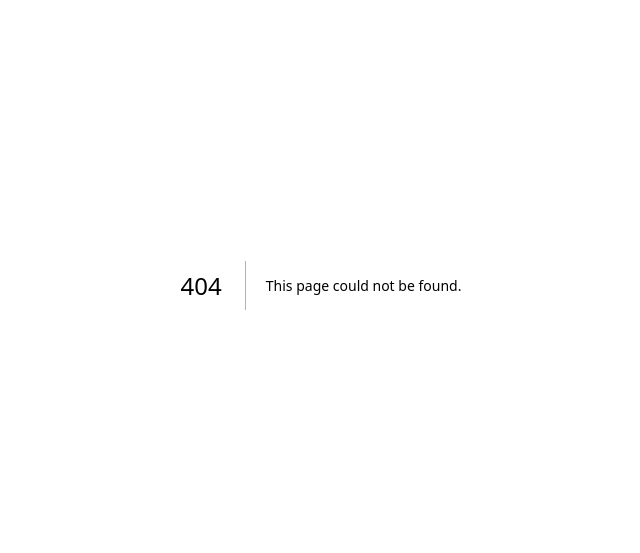
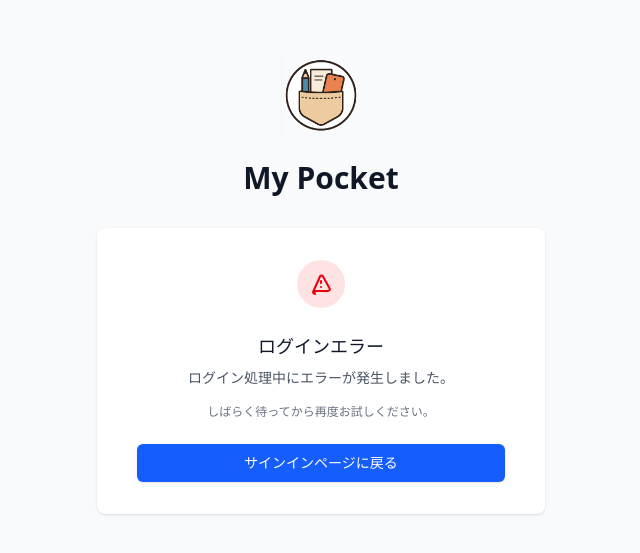
Before and after one commit to Yu62ballena/udemy-pocketLike, a Next.js app: page /auth/error in a window 1280 px wide. Before the commit this address had no page. Shown: the part 115-668 px from the top of the page, without its empty margins (319-959 px from the left). Built offline with nearby package versions, Linux system fonts and the light colour scheme.

Commit message:
認証機能の実装が完了

```diff
--- /dev/null
+++ b/app/auth/error/page.tsx
@@ -0,0 +1,117 @@
+"use client";
+
+import { useSearchParams } from "next/navigation";
+import Image from "next/image";
+import Link from "next/link";
+
+export default function AuthError() {
+  const searchParams = useSearchParams();
+  const error = searchParams.get("error");
+
+  // エラーの種類に応じてメッセージを変更
+  const getErrorMessage = (error: string | null) => {
+    switch (error) {
+      case "AccessDenied":
+        return {
+          title: "アクセスが拒否されました",
+          message:
+            "このアプリは許可されたメンバーのみ利用可能です。新規ユーザーの登録は受け付けておりません。",
+          detail: "許可されたメールアドレスでのみログインが可能です。",
+        };
+      case "OAuthAccountNotLinked":
+        return {
+          title: "アカウントがリンクされていません",
+          message: "このメールアドレスは既に別の方法で登録されています。",
+          detail: "管理者にお問い合わせください。",
+        };
+      default:
+        return {
+          title: "ログインエラー",
+          message: "ログイン処理中にエラーが発生しました。",
+          detail: "しばらく待ってから再度お試しください。",
+        };
+    }
+  };
+
+  const errorInfo = getErrorMessage(error);
+
+  return (
+    <div className="min-h-screen bg-gray-50 flex flex-col justify-center py-12 sm:px-6 lg:px-8">
+      <div className="sm:mx-auto sm:w-full sm:max-w-md">
+        <div className="relative h-20 w-20 mx-auto">
+          <Image
+            className="object-contain"
+            src="/pocket-icon.png"
+            alt="My Pocket Logo"
+            fill={true}
+            sizes="80px"
+          />
+        </div>
+        <h2 className="mt-6 text-center text-3xl font-bold text-gray-900">
+          My Pocket
+        </h2>
+      </div>
+
+      <div className="mt-8 sm:mx-auto sm:w-full sm:max-w-md">
+        <div className="bg-white py-8 px-4 shadow sm:rounded-lg sm:px-10">
+          {/* エラーアイコン */}
+          <div className="flex justify-center mb-6">
+            <div className="rounded-full bg-red-100 p-3">
+              <svg
+                className="h-6 w-6 text-red-600"
+                fill="none"
+                viewBox="0 0 24 24"
+                stroke="currentColor"
+              >
+                <path
+                  strokeLinecap="round"
+                  strokeLinejoin="round"
+                  strokeWidth={2}
+                  d="M12 9v2m0 4h.01m-6.938 4h13.856c1.54 0 2.502-1.667 1.732-2.5L13.732 4c-.77-.833-1.732-.833-2.5 0L4.268 19.5c-.77.833.192 2.5 1.732 2.5z"
+                />
+              </svg>
+            </div>
+          </div>
+
+          {/* エラーメッセージ */}
+          <div className="text-center">
+            <h3 className="text-lg font-medium text-gray-900 mb-2">
+              {errorInfo.title}
+            </h3>
+            <p className="text-sm text-gray-600 mb-4">{errorInfo.message}</p>
+            <p className="text-xs text-gray-500 mb-6">{errorInfo.detail}</p>
+          </div>
+
+          {/* アクション */}
+          <div className="space-y-3">
+            <Link
+              href="/signin"
+              className="w-full flex justify-center py-2 px-4 border border-transparent rounded-md shadow-sm text-sm font-medium text-white bg-blue-600 hover:bg-blue-700 focus:outline-none focus:ring-2 focus:ring-offset-2 focus:ring-blue-500"
+            >
+              サインインページに戻る
+            </Link>
+
+            {error === "AccessDenied" && (
+              <div className="text-center">
+                <p className="text-xs text-gray-500">
+                  このアプリの利用をご希望の場合は、
+                  <br />
+                  管理者までお問い合わせください
+                </p>
+              </div>
+            )}
+          </div>
+
+          {/* デバッグ情報（開発環境のみ） */}
+          {process.env.NODE_ENV === "development" && error && (
+            <div className="mt-6 pt-4 border-t border-gray-200">
+              <p className="text-xs text-gray-400">
+                Debug: Error type = {error}
+              </p>
+            </div>
+          )}
+        </div>
+      </div>
+    </div>
+  );
+}
--- a/app/components/InfiniteArticleLists.tsx
+++ b/app/components/InfiniteArticleLists.tsx
@@ -81,10 +81,10 @@ function InfiniteArticleLists({
     <div className="w-4/5 px-4">
       <div className="flex justify-between mb-4">
         <h2 className="text-4xl font-bold">{title}</h2>
-        <div>
+        {/* <div>
           <span>↑</span>
           <span>↓</span>
-        </div>
+        </div> */}
       </div>
       <hr />
 
--- a/app/components/UserIcon.tsx
+++ b/app/components/UserIcon.tsx
@@ -1,15 +1,66 @@
+"use client";
+
+import { signOut, useSession } from "next-auth/react";
 import Image from "next/image";
+import { useState } from "react";
 
 function UserIcon() {
+  const { data: session } = useSession();
+  const [isMenuOpen, setIsMenuOpen] = useState(false);
+
+  if (!session) {
+    return null;
+  }
+
   return (
-    <div className="relative h-4/5 aspect-square">
-      <Image
-        className="object-contain"
-        src="/yu-chanrio.png"
-        fill={true}
-        alt="ユーザーアイコン画像"
-        sizes="80px"
-      />
+    <div className="relative h-4/5 aspect-square flex items-center">
+      <button
+        onClick={() => setIsMenuOpen(!isMenuOpen)}
+        className="relative h-10 w-10 rounded-full overflow-hidden border-2 border-gray-300 hover:border-gray-400 transition-colors"
+      >
+        {session.user?.image ? (
+          <Image
+            className="object-cover"
+            src={session.user.image}
+            fill={true}
+            alt="ユーザーアイコン画像"
+            sizes="80px"
+          />
+        ) : (
+          <div className="h-full w-full bg-gray-400 flex items-center justify-center text-white font-bold">
+            {session.user?.name?.[0]?.toUpperCase() || "U"}
+          </div>
+        )}
+      </button>
+
+      {/* ドロップダウンメニュー */}
+      {isMenuOpen && (
+        <div className="absolute right-0 top-5 mt-2 w-48 bg-white rounded-md shadow-lg py-1 z-50 border">
+          <div className="px-4 py-2 border-b">
+            <p className="text-sm font-medium text-gray-900">
+              {session.user?.name}
+            </p>
+            <p className="text-sm text-gray-500">{session.user?.email}</p>
+          </div>
+          <button
+            onClick={() => {
+              setIsMenuOpen(false);
+              signOut({ callbackUrl: "/signin" });
+            }}
+            className="block w-full text-left px-4 py-2 text-sm text-gray-700 hover:bg-gray-100"
+          >
+            ログアウト
+          </button>
+        </div>
+      )}
+
+      {/* メニューを閉じるためのオーバーレイ */}
+      {isMenuOpen && (
+        <div
+          className="fixed inset-0 z-40"
+          onClick={() => setIsMenuOpen(false)}
+        ></div>
+      )}
     </div>
   );
 }
--- a/app/signin/page.tsx
+++ b/app/signin/page.tsx
@@ -44,7 +44,7 @@ export default function SignIn() {
           />
         </div>
         <h2 className="mt-6 text-center text-3xl font-bold text-gray-900">
-          My Pocketにサインイン
+          my-pocketにサインイン
         </h2>
         <p className="mt-2 text-center text-sm text-gray-600">
           記事を保存・管理するためにサインインしてください
@@ -95,7 +95,7 @@ export default function SignIn() {
               <p>
                 サインインすることで、
                 <br />
-                利用規約とプライバシーポリシーに同意したものとみなされます
+                利用規約とプライバシーポリシーに<br />同意したものとみなされます
               </p>
             </div>
           </div>
--- a/lib/auth.ts
+++ b/lib/auth.ts
@@ -36,7 +36,6 @@ export const config = {
     },
     // メールアドレスによるログイン制約ここまで
 
-
     session: ({ session, token }) => {
       if (token?.sub) {
         session.user.id = token.sub;
@@ -55,6 +54,7 @@ export const config = {
   },
   pages: {
     signIn: "/signin",
+    error: "/auth/error",
   },
 } satisfies NextAuthConfig;
 
```
Also changed, not shown: 1 other file (tests, documents, lock files or other folders).
